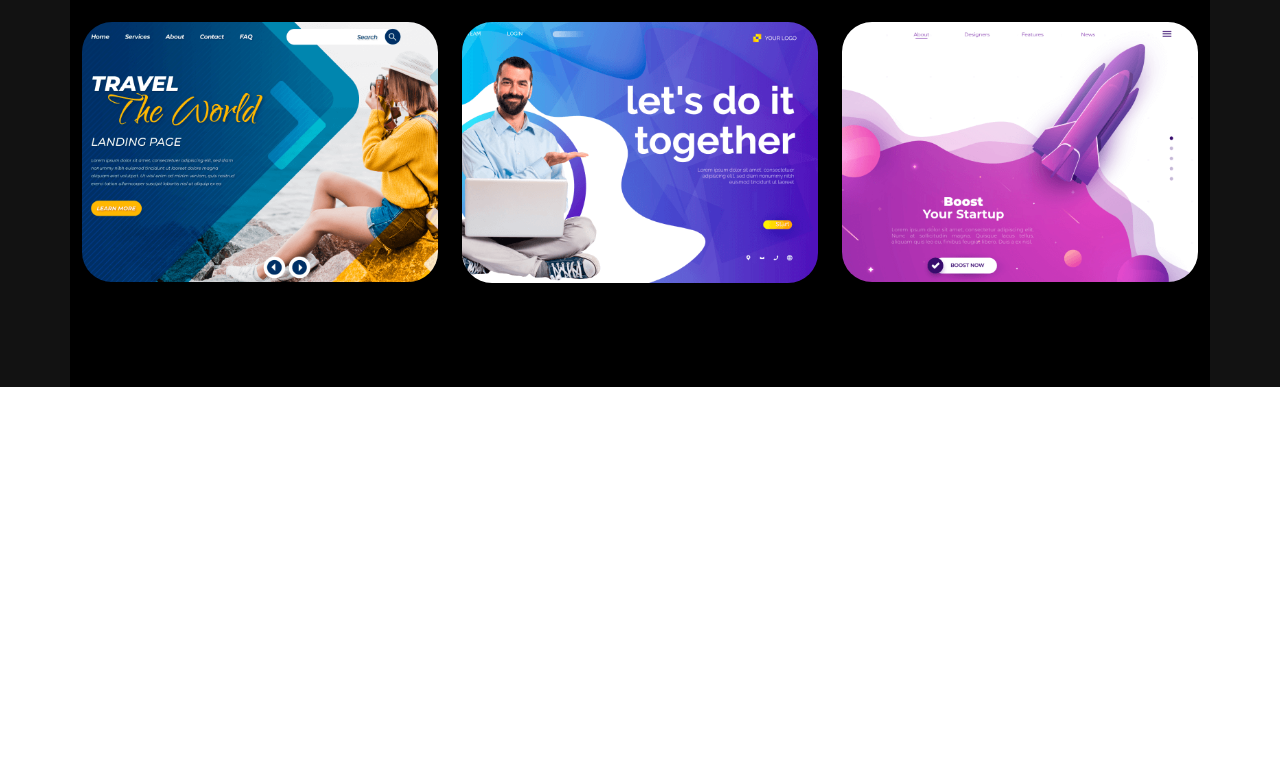
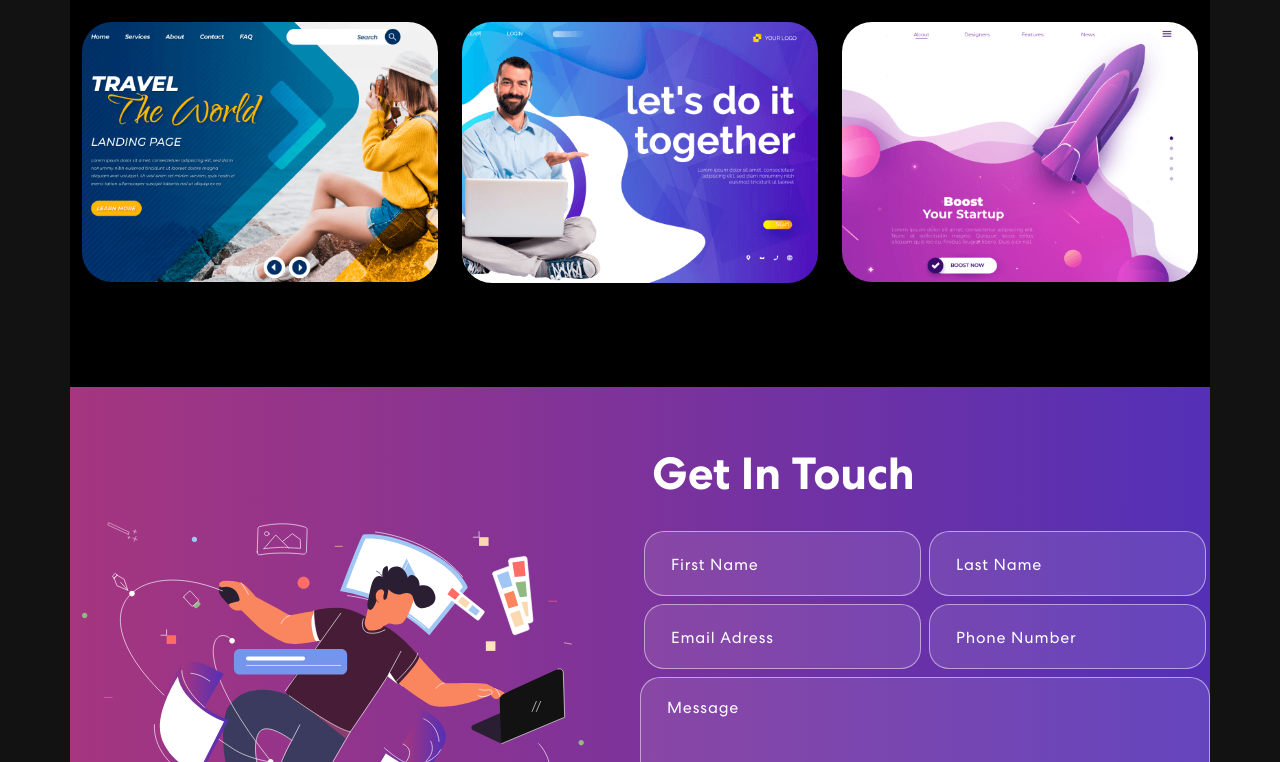
Before and after one commit to ayoisstillhere/portfolio, a React (Vite) app: page / in a window 1280 px wide. Shown: the part 2038-2800 px from the top of the page. Before the commit the page ends 2425 px from the top, so only its background shows below. Built offline with nearby package versions, Linux system fonts and the light colour scheme.

Commit message:
Contact Component

```diff
--- a/src/App.css
+++ b/src/App.css
@@ -539,6 +539,11 @@ nav.navbar .navbar-toggler[aria-expanded="true"] .navbar-toggler-icon {
   width: 100%;
 }
 
+#message-row {
+  padding-left: 0;
+  padding-right: 0;
+}
+
 /************ Footer Css ************/
 .footer {
   padding: 0 0 50px 0;
--- a/src/App.tsx
+++ b/src/App.tsx
@@ -4,6 +4,7 @@ import NavBar from "./components/NavBar";
 import "bootstrap/dist/css/bootstrap.min.css";
 import Skills from "./components/Skills";
 import Projects from "./components/Projects";
+import Contact from "./components/Contact";
 
 function App() {
   return (
@@ -12,6 +13,7 @@ function App() {
       <Banner />
       <Skills />
       <Projects />
+      <Contact />
     </div>
   );
 }
--- /dev/null
+++ b/src/components/Contact.tsx
@@ -0,0 +1,96 @@
+import { useState } from "react";
+import { Col, Container, Row } from "react-bootstrap";
+import contactImg from "../assets/img/contact-img.svg";
+
+const Contact = () => {
+  const formInitialDetails = {
+    firstName: "",
+    lastName: "",
+    email: "",
+    phone: "",
+    message: "",
+  };
+
+  const [formDetails, setFormDetails] = useState(formInitialDetails);
+  const [buttonText, setButtonText] = useState("Send");
+  const [status, setStatus] = useState({});
+
+  const onFormUpdate = (category: string, value: string) => {
+    setFormDetails({ ...formDetails, [category]: value });
+  };
+
+  const handleSubmit = () => {};
+
+  return (
+    <section className="contact" id="connect">
+      <Container>
+        <Row className="align-items-center">
+          <Col md={6}>
+            <img src={contactImg} alt="Contact Us" />
+          </Col>
+          <Col md={6}>
+            <h2>Get In Touch</h2>
+            <form onSubmit={handleSubmit}>
+              <Row>
+                <Col sm={6} className="px-1">
+                  <input
+                    type="text"
+                    value={formDetails.firstName}
+                    placeholder="First Name"
+                    onChange={(e) => onFormUpdate("firstName", e.target.value)}
+                  />
+                </Col>
+                <Col sm={6} className="px-1">
+                  <input
+                    type="text"
+                    value={formDetails.lastName}
+                    placeholder="Last Name"
+                    onChange={(e) => onFormUpdate("lastName", e.target.value)}
+                  />
+                </Col>
+                <Col sm={6} className="px-1">
+                  <input
+                    type="email"
+                    value={formDetails.email}
+                    placeholder="Email Adress"
+                    onChange={(e) => onFormUpdate("email", e.target.value)}
+                  />
+                </Col>
+                <Col sm={6} className="px-1">
+                  <input
+                    type="tel"
+                    value={formDetails.phone}
+                    placeholder="Phone Number"
+                    onChange={(e) => onFormUpdate("phone", e.target.value)}
+                  />
+                </Col>
+                <Col id="message-row">
+                  <textarea
+                    rows={6}
+                    value={formDetails.message}
+                    placeholder="Message"
+                    onChange={(e) => onFormUpdate("message", e.target.value)}
+                  />
+                </Col>
+                <button type="submit">
+                  <span>{buttonText}</span>
+                </button>
+              </Row>
+              {/* {status.message && (
+                <Col>
+                  <p
+                    className={status.success === false ? "danger" : "success"}
+                  >
+                    {status.message}
+                  </p>
+                </Col>
+              )} */}
+            </form>
+          </Col>
+        </Row>
+      </Container>
+    </section>
+  );
+};
+
+export default Contact;
```
